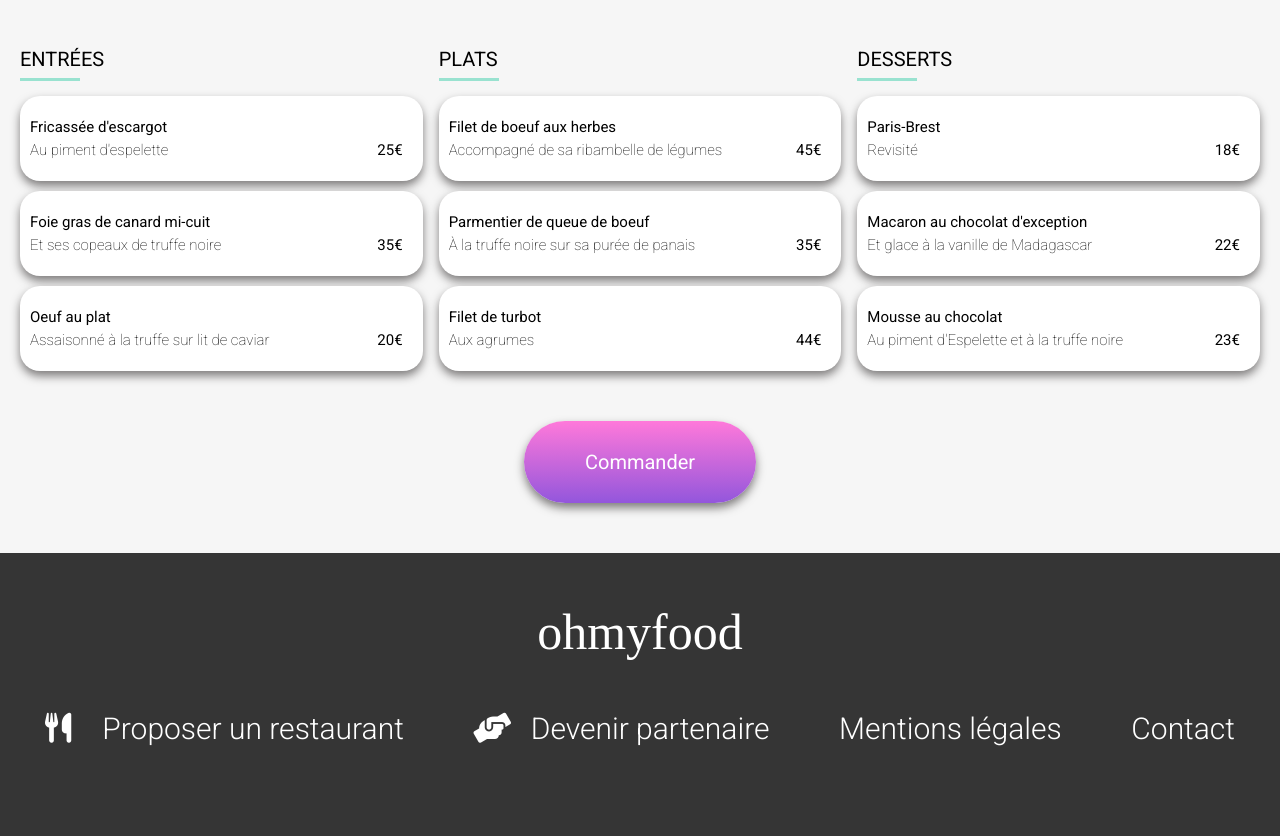
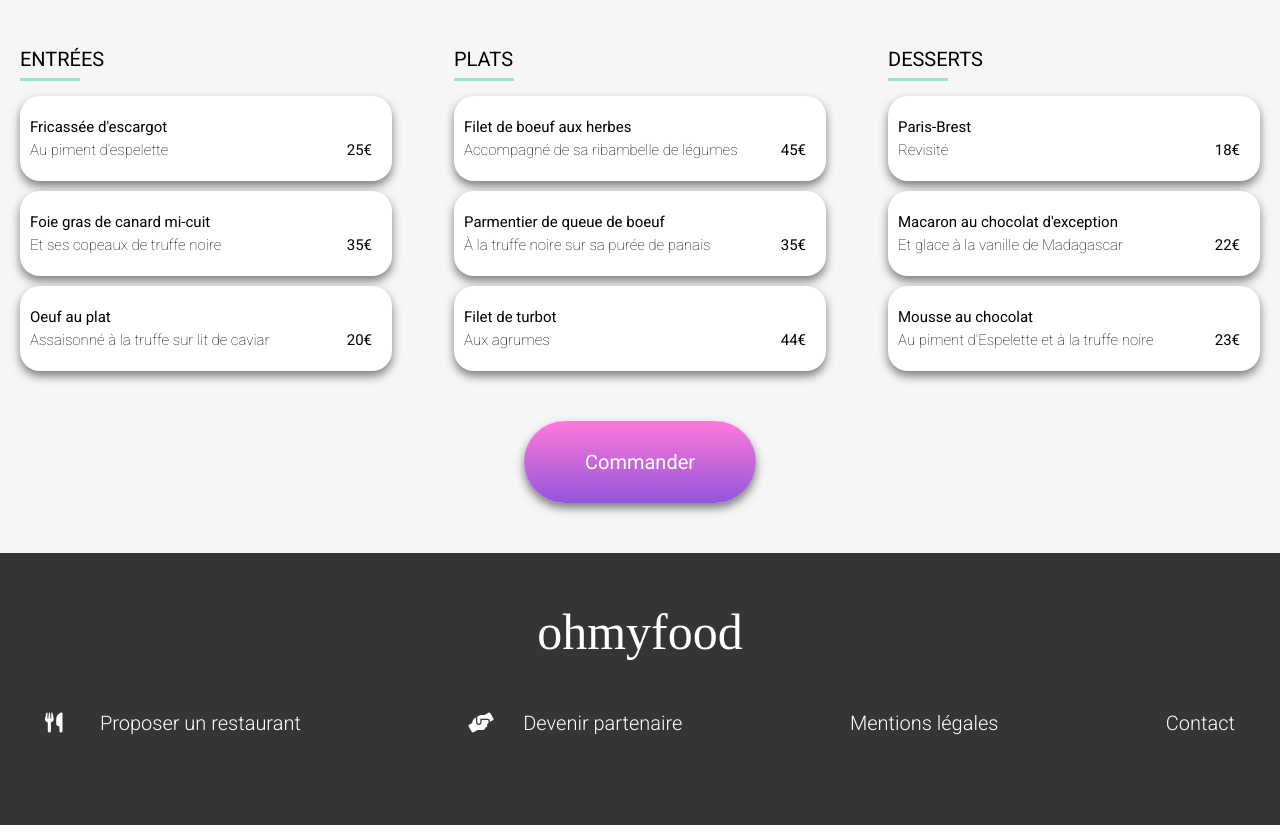
Before and after one commit to MaureenQuintin/MaureenQuintin_3_09032022, a plain HTML site: page paletteDuGout.html in a window 1280 px wide. Shown: the part 651-1487 px from the top of the page. Drawn offline with Linux system fonts and the light colour scheme; a web font is replaced by a local one.

Commit message:
animation fade in (html+sass+responsive)

```diff
--- a/Sass/Layout/_footer.scss
+++ b/Sass/Layout/_footer.scss
@@ -48,11 +48,15 @@
         }
 
         &__mention {
-            font-size: 30px;
+            font-size: 20px;
 
             &:hover {
                 color: $color-secondary;
             }
+        }
+
+        &--icone {
+            font-size: 20px;
         }
 
         &__logoContainer {
--- a/Sass/Pages/_menu.scss
+++ b/Sass/Pages/_menu.scss
@@ -3,7 +3,7 @@
         position: absolute;
         top: 55px;
         left: 90px;
-        font-size: 50px;
+        font-size: 30px;
     }
 
     &__link {
@@ -61,7 +61,7 @@
 
     &__cardsContainer {
         display: flex;
-        justify-content: center;
+        justify-content: space-between;
         flex-direction: column;
         align-items: center;
 
@@ -79,6 +79,9 @@
         cursor: pointer;
         max-width: 1500px;
         overflow: hidden;
+        animation: cardAppear .6s;
+        animation-fill-mode: both;
+        transform: scale(0);
 
         &:hover {
             .foodSection__animation {
@@ -158,7 +161,7 @@
         align-items: center;
         justify-content: center;
         border-radius: 100px;
-        transform: rotate(180deg);
+        transform: rotate(360deg);
         transition-duration: 0.9s;
     }
 
@@ -173,6 +176,12 @@
 }
 
 .subtitle {
+
+    &__container {
+        animation: cardAppear .6s;
+        animation-fill-mode: both;
+        transform: scale(0);
+    }
 
     &__text {
         font-family: 'Roboto', sans-serif;
@@ -199,6 +208,20 @@
     background-color: transparent;
 }
 
+@for $i from 0 to 12 {
+    .animationDelay#{$i} {
+      animation-delay:  #{$i/5}s;
+    }
+}
+
+@keyframes cardAppear {
+    0% {
+        transform: scale(0)
+      }
+      100% {
+        transform: scale(1);
+      }
+}
 
 
 @media screen and (min-width: 768px){
@@ -250,13 +273,13 @@
     }
 
     .foodSection {
-        display: grid;
-        grid-template-columns: repeat(3,1fr);
-        column-gap: 1rem;
+        display: flex;
+        justify-content: space-between;
 
         &__bloc {
-            width: 100%;
-            display: grid;
+            width: 30%;
+            display: flex;
+            flex-direction: column;
         }
 
         &__card {
@@ -287,7 +310,6 @@
         }
 
         &__animation {
-            // margin: -1rem -5rem -1rem 1rem;
             width: 4rem;
         }
 
--- a/menu1.html
+++ b/paletteDuGout.html
@@ -10,7 +10,7 @@
     </head>
     <body>
         <div class="box-sizing">
-            <a class="arrow__link" href="#">
+            <a class="arrow__link" href="index.html">
                 <div class="arrow__iconeContainer">
                     <i class="fa-solid fa-arrow-left arrow__icone"></i>
                 </div>
@@ -35,11 +35,11 @@
                 </div>
                 <div class="foodSection">
                     <div class="foodSection__bloc">
-                        <div class="subtitle__container">
+                        <div class="subtitle__container animationDelay0">
                             <div class="subtitle__text">ENTRÉES</div>
                         </div>
                         <a class="menuCardsLink">
-                            <div class="foodSection__card">
+                            <div class="foodSection__card animationDelay1">
                                 <div class="foodSection--text">
                                     <div class="foodSection__textContent">
                                         <span class="foodSection__plate">Fricassée d'escargot</span>
@@ -57,7 +57,7 @@
                             </div>
                         </a>
                         <a class="menuCardsLink">
-                            <div class="foodSection__card">
+                            <div class="foodSection__card animationDelay2">
                                 <div class="foodSection--text">
                                     <div class="foodSection__textContent">
                                         <span class="foodSection__plate">Foie gras de canard mi-cuit</span>
@@ -75,7 +75,7 @@
                             </div>
                         </a>
                         <a class="menuCardsLink">
-                            <div class="foodSection__card">
+                            <div class="foodSection__card animationDelay3">
                                 <div class="foodSection--text">
                                     <div class="foodSection__textContent">
                                         <span class="foodSection__plate">Oeuf au plat</span>
@@ -94,11 +94,11 @@
                         </a>
                     </div>
                     <div class="foodSection__bloc">
-                        <div class="subtitle__container">
+                        <div class="subtitle__container animationDelay4">
                             <div class="subtitle__text">PLATS</div>
                         </div>
                         <a class="menuCardsLink">
-                            <div class="foodSection__card">
+                            <div class="foodSection__card animationDelay5">
                                 <div class="foodSection--text">
                                     <div class="foodSection__textContent">
                                         <span class="foodSection__plate">Filet de boeuf aux herbes</span>
@@ -116,7 +116,7 @@
                             </div>
                         </a>
                         <a class="menuCardsLink">
-                            <div class="foodSection__card">
+                            <div class="foodSection__card animationDelay6">
                                 <div class="foodSection--text">
                                     <div class="foodSection__textContent">
                                         <span class="foodSection__plate">Parmentier de queue de boeuf</span>
@@ -134,7 +134,7 @@
                             </div>
                         </a>
                         <a class="menuCardsLink">
-                            <div class="foodSection__card">
+                            <div class="foodSection__card animationDelay7">
                                 <div class="foodSection--text">
                                     <div class="foodSection__textContent">
                                         <span class="foodSection__plate">Filet de turbot</span>
@@ -153,11 +153,11 @@
                         </a>
                     </div>
                     <div class="foodSection__bloc">
-                        <div class="subtitle__container">
+                        <div class="subtitle__container animationDelay8">
                             <div class="subtitle__text">DESSERTS</div>
                         </div>
                         <a class="menuCardsLink">
-                            <div class="foodSection__card">
+                            <div class="foodSection__card animationDelay9">
                                 <div class="foodSection--text">
                                     <div class="foodSection__textContent">
                                         <span class="foodSection__plate">Paris-Brest</span>
@@ -175,7 +175,7 @@
                             </div>
                         </a>
                         <a class="menuCardsLink">
-                            <div class="foodSection__card">
+                            <div class="foodSection__card animationDelay10">
                                 <div class="foodSection--text">
                                     <div class="foodSection__textContent">
                                         <span class="foodSection__plate">Macaron au chocolat d'exception</span>
@@ -193,7 +193,7 @@
                             </div>
                         </a>
                         <a class="menuCardsLink">
-                            <div class="foodSection__card">
+                            <div class="foodSection__card animationDelay11">
                                 <div class="foodSection--text">
                                     <div class="foodSection__textContent">
                                         <span class="foodSection__plate">Mousse au chocolat </span>
```
Also changed, not shown: index.html (+1 -1 lines), Sass/Base/styles.css, 2 other files.
